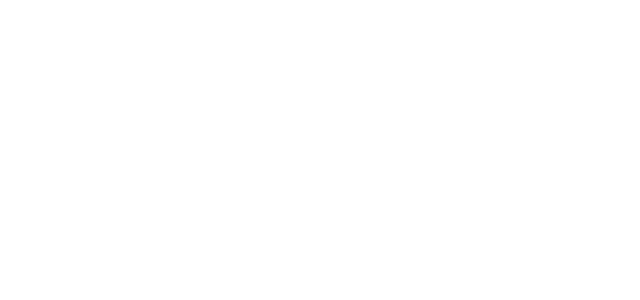
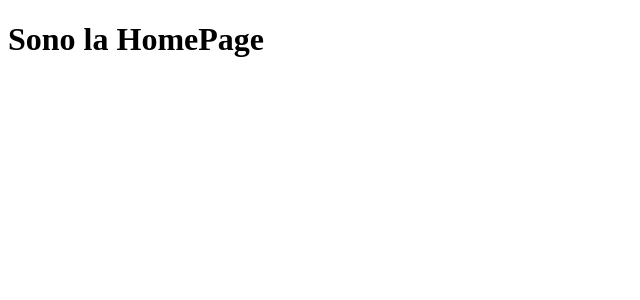
Before and after one commit to chiaraalle/progetto-finale-spec-frontend, a React (Vite) app: page / in a window 1280 px wide. Shown: the top 300 px of the page, without its empty margins (0-640 px from the left). Built offline with nearby package versions, Linux system fonts and the light colour scheme.

Commit message:
homepage

```diff
--- a/src/App.jsx
+++ b/src/App.jsx
@@ -1,8 +1,15 @@
+import { BrowserRouter, Routes, Route } from "react-router-dom";
+import HomePage from "./components/HomePage";
+
 function App() {
 
   return (
     <>
-
+    <BrowserRouter>
+    <Routes>
+      <Route path="/" element={<HomePage />} />
+    </Routes>
+    </BrowserRouter>
     </>
   )
 }
--- /dev/null
+++ b/src/components/HomePage.jsx
@@ -0,0 +1,7 @@
+function HomePage(){
+    return(
+        <h1>Sono la HomePage</h1>
+    )
+}
+
+export default HomePage;
```
